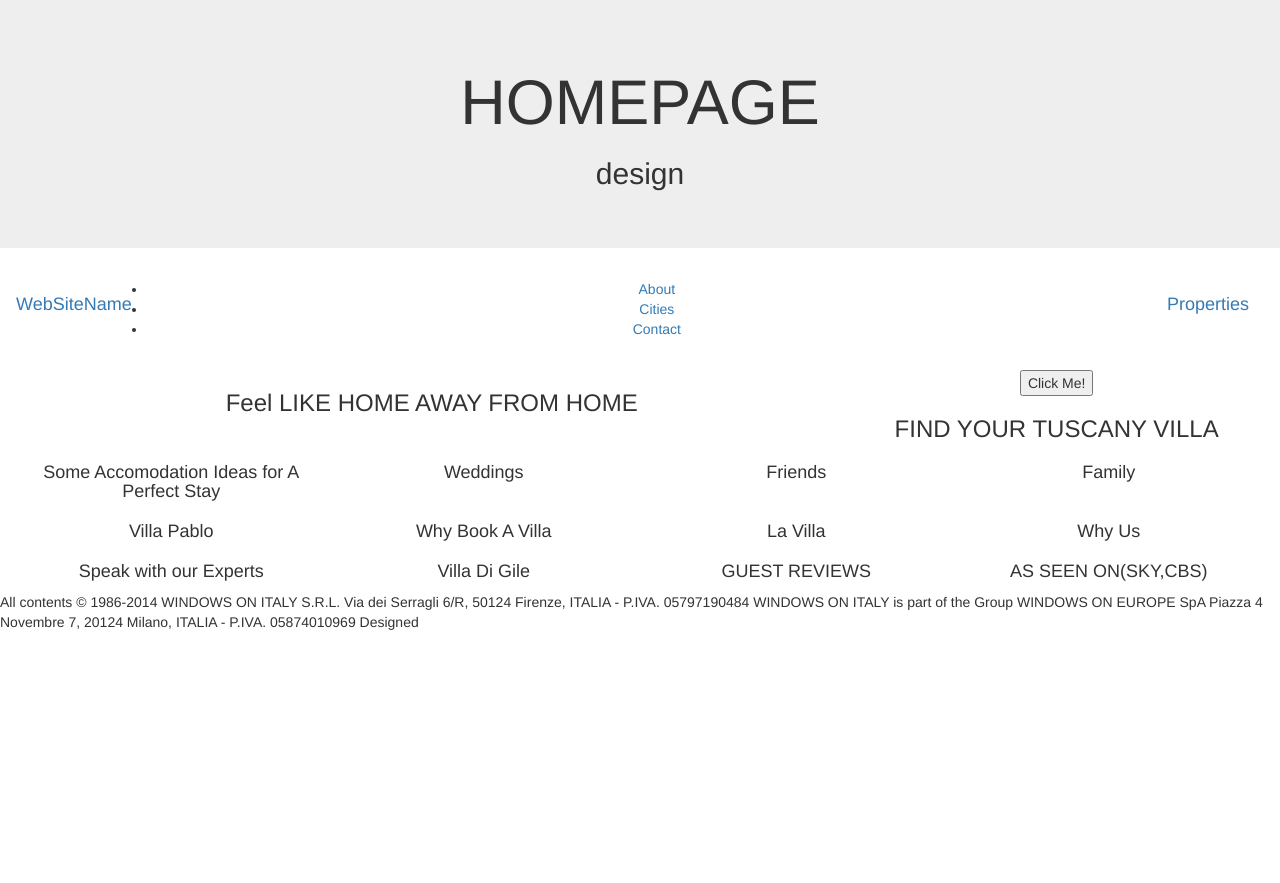
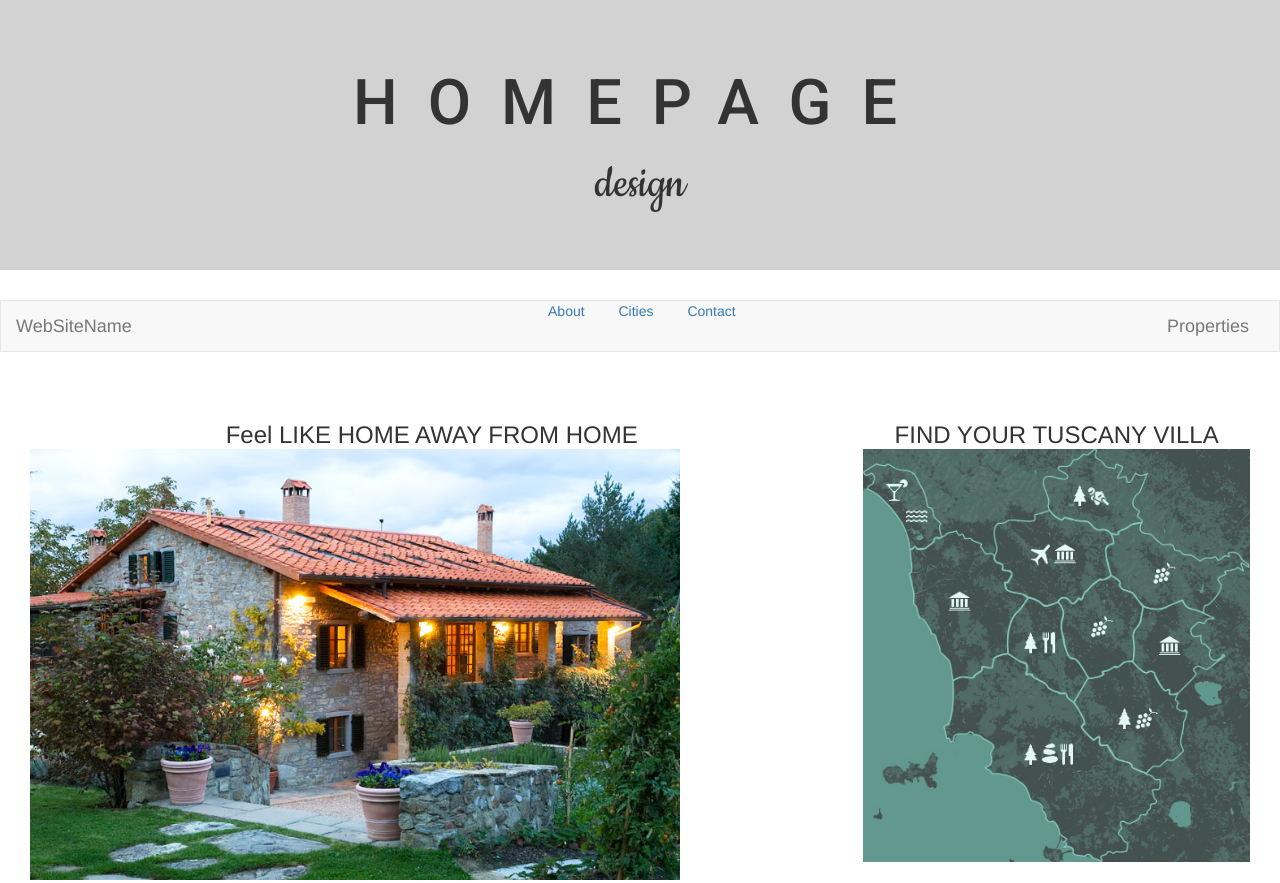
Before and after one commit to jaeejones/TuscanyVilla, a plain HTML site: page Index.html in a window 1280 px wide. Shown: the top 883 px of the page. Before the commit the page ends 800 px from the top, so only its background shows below. Drawn offline with Linux system fonts and the light colour scheme.

Commit message:
lining up images and text to have a basic flow

```diff
--- a/Index.html
+++ b/Index.html
@@ -3,7 +3,7 @@
 <head>
     <title>TuscanyVilla</title>
     <link rel="stylesheet" type="text/css" href="Content/bootstrap.min.css" />
-    <!--<link rel="stylesheet" type="text/css" href="style.css" />-->
+    <link rel="stylesheet" type="text/css" href="style.css" />
     <link href="https://fonts.googleapis.com/css?family=Cookie|Roboto:500" rel="stylesheet">
     <meta charset="utf-8" />
 </head>
@@ -14,7 +14,7 @@
             <h2>design</h2>
         </div>
     </div>
-    <nav class="navbar">
+    <nav class="navbar navbar-default">
         <div class="container-fluid">
             <a class="navbar-brand" href="#">WebSiteName</a> <!----add brand image-->
             <a class="navbar-brand pull-right" href="#">Properties</a><!---add color tap-->
@@ -26,11 +26,11 @@
             </ul>
         </div>
     </nav>
-    <div class="feature text-center">
-        <div class="container-fluid">
-            <h3 class="col-sm-8"> Feel LIKE HOME AWAY FROM HOME </h3> <!-----Add bacground image here-->
-            <button type="button" onclick="alert('Hello World!')">Click Me!</button>
-            <h3 class="col-sm-4">FIND YOUR TUSCANY VILLA</h3>
+    <div class="feature">
+        <div class="container-fluid text-center">
+            <h3 class="col-sm-8"> Feel LIKE HOME AWAY FROM HOME <img src="Images/tusvillaros.jpg" class="img-responsive" alt="Cinque Terre" width=650 height="400"></h3> <!-----Add bacground image here-->
+            <!--<button type="button" class="btn btn-primary btn-sm">Small</button>-->
+            <h3 class="col-sm-4">FIND YOUR TUSCANY VILLA<img src="Images/mapoverlay.png" class="img-responsive" alt="Cinque Terre"></h3>
         </div>
         <div class="prow1">
             <div class="container-fluid">
@@ -64,12 +64,12 @@
             <h4 class="col-sm-3">AS SEEN ON(SKY,CBS)</h4>
         </div>
     </div>
-    <div id="footer">
+    <footer class="container-fluid">
         <p>
             All contents © 1986-2014 WINDOWS ON ITALY S.R.L. Via dei Serragli 6/R, 50124 Firenze, ITALIA - P.IVA. 05797190484
-            WINDOWS ON ITALY is part of the Group WINDOWS ON EUROPE SpA Piazza 4 Novembre 7, 20124 Milano, ITALIA - P.IVA. 05874010969 Designed
+            WINDOWS ON ITALY is part of the Group WINDOWS ON EUROPE SpA Piazza 4 Novembre 7, 20124 Milano, ITALIA - P.IVA. 05874010969 Designed by Gozelle
         </p>
-    </div>
+    </footer>
     <script src="Scripts/jquery-1.9.1.js"></script>
     <script src="Scripts/bootstrap.min.js"></script>
 </body>
--- a/style.css
+++ b/style.css
@@ -1,35 +1,8 @@
 
-body{
-     line-height:1.8;
+.jumbotron{ background-color: #D2D2D2;
 
- }
- .jumbotron{ background-color: #D2D2D2;
-               padding: 100px 25px;
-               margin: 1%;
 }
-   .container-fluid {
-      padding: 40px 30px;
-  }
-
- .navbar,.feature,.footer{
-     margin: 1%;
- }
- .navbar{
-     background-color:wheat;
-
- }
-
- .feature{
-     height: 40em;
-     margin-bottom: 2em;
-     background-image: url(Images/tusvillaros.jpg);
-     background-size:cover;
-     background-position:center center;
- }
-
-
-
-  h1{
+ h1{
      font-family:Roboto, Helvetica, sans-serif;
      letter-spacing: 30px;
  }
@@ -37,19 +10,18 @@ body{
       font-family:Cookie, Helvetica, sans-serif;
       font-size:50px;
   }
-h3 {
-    font-family: Roboto, Helvetica, sans-serif;
-    font-size: 20px;
-    color: wheat;
-    text-align:center;
-}
- li{
+.navbar {
+      margin-bottom: 50px;
+      border-radius: 0;
+
+    }
+li{
      list-style-type: none;
      display: inline;
-     margin-right: 20px;
-     padding: 10px;
+     margin-right: 30px;
+
  }
-
- .prow1{
-     font-family: Roboto, Helvetica, sans-serif;
- }
+    footer {
+      background-color: #E4E4E4;
+      padding: 25px;
+    }
```
